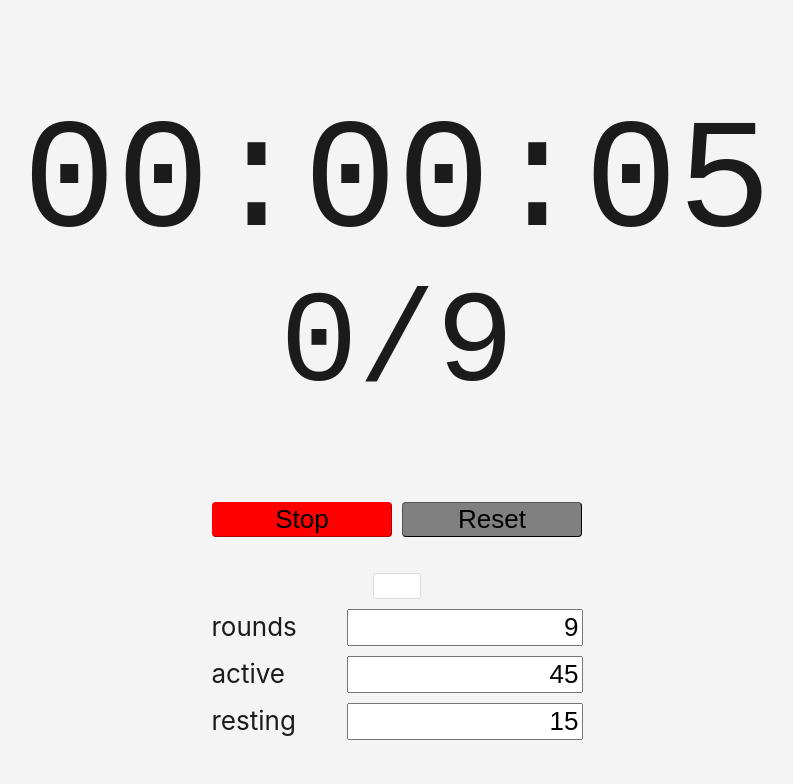
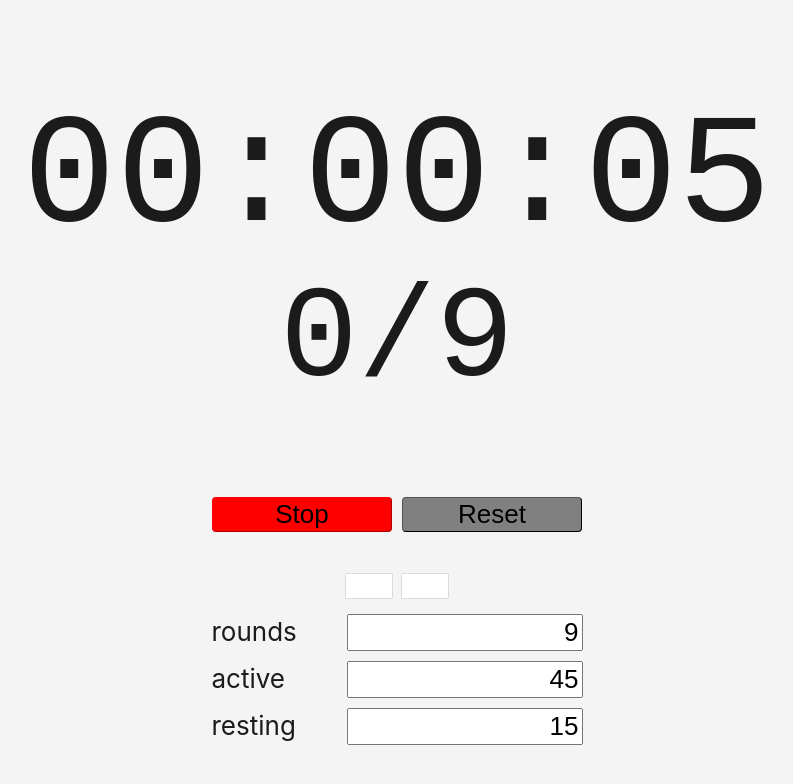
Before and after one commit to QuentinDuval/interval-training, a React (Create React App) app: page / in a window 1280 px wide. Shown: the top 784 px of the page, without its empty margins (243-1036 px from the left). Built offline with nearby package versions, Linux system fonts and the light colour scheme.

Commit message:
Add several color selectors

```diff
--- a/src/App.css
+++ b/src/App.css
@@ -67,6 +67,11 @@
   background-color: gray;
 }
 
+.color-selector {
+  display: inline-block;
+  margin: 5px;
+}
+
 .App-header {
   background-color: #f4f4f4;
   min-height: 100vh;
--- a/src/ColorSelector.js
+++ b/src/ColorSelector.js
@@ -50,7 +50,7 @@ export class ColorSelector extends React.Component {
             },
           });
 
-        return <div>
+        return <div className="color-selector">
             <div style={ styles.swatch } onClick={ this.handleClick }>
                 <div style={ styles.color } />
             </div>
--- a/src/Panel.js
+++ b/src/Panel.js
@@ -26,6 +26,10 @@ function PanelRenderer({dispatch, pause, background}) {
             color={background}
             onChange={(color) => dispatch(new_background_color(color))}
         />
+        <ColorSelector
+            color={background}
+            onChange={(color) => dispatch(new_background_color(color))}
+        />
         <Options/>
     </div>;
 }
```
